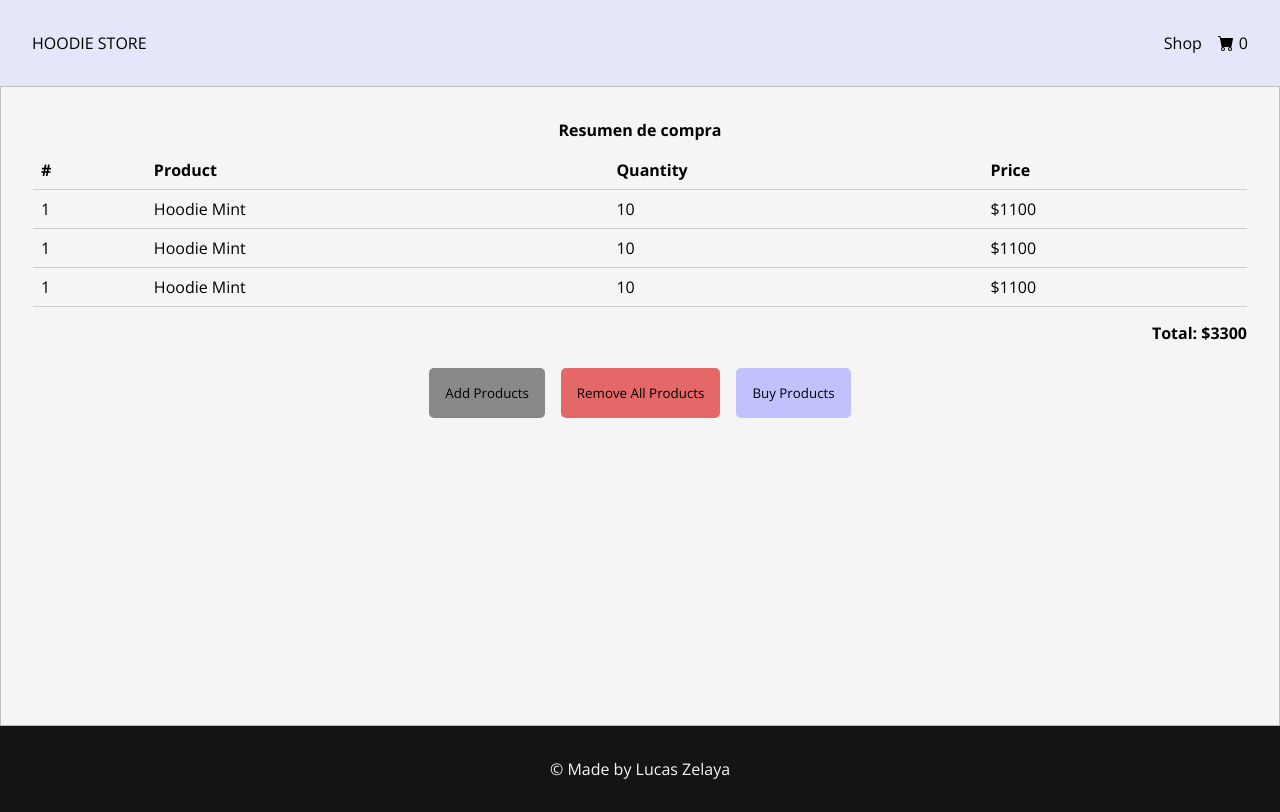
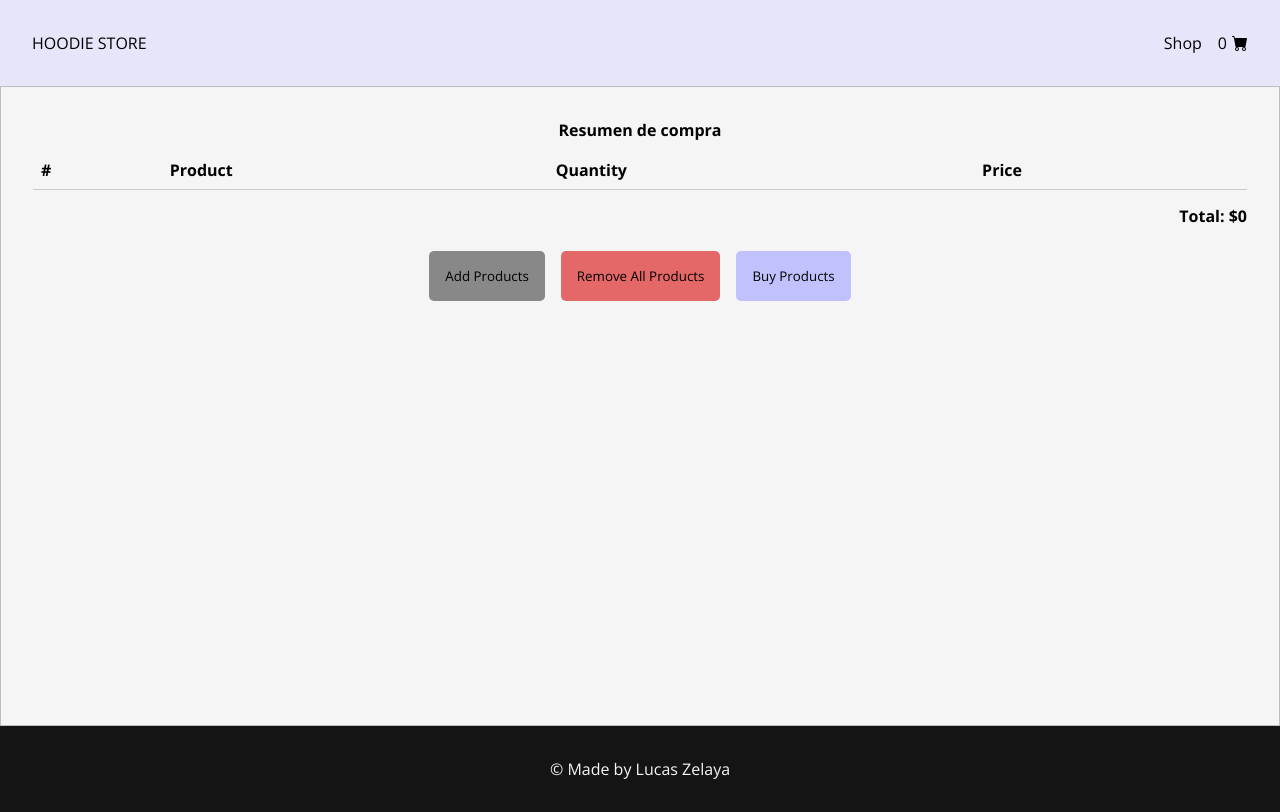
Before and after one commit to lvcas-z/App-HoodieStore, a React (Vite) app: page /cart in a window 1280 px wide. Built offline with nearby package versions, Linux system fonts and the light colour scheme.

Commit message:
se corrigieron los botones de details y se agrego la funcionalidad del carrito

```diff
--- a/src/App.jsx
+++ b/src/App.jsx
@@ -4,25 +4,18 @@ import Footer from './components/Footer/Footer'
 import { BrowserRouter } from 'react-router-dom'
 import AppRouter from './routes/AppRouter'
 import ProductProvider from './components/Context/ProductContext'
+import CartContextProvider from './components/Context/CartContext'
 function App() {
-  const [counter, setCounter] = useState(0)
-  // const maxStock = 15
-  // const handleAdd = ()=>{
-  //   setCounter(counter+1)
-  // }
-  // const handleRemove = ()=>{
-  //   if(counter>0){
-  //     setCounter(counter-1)
-  //   }
-  // }
 
   return (
     <BrowserRouter>
-      <ProductProvider>
-        <Navbar counter={counter}/>
-          <AppRouter/>
-        <Footer/>
-      </ProductProvider>
+      <CartContextProvider>
+          <ProductProvider>
+            <Navbar/>
+              <AppRouter/>
+            <Footer/>
+          </ProductProvider>
+      </CartContextProvider>
     </BrowserRouter>
   )
 }
--- a/src/components/Cart/Cart.jsx
+++ b/src/components/Cart/Cart.jsx
@@ -1,8 +1,16 @@
-import React from 'react'
+import React, { useContext } from 'react'
 import './Cart.css'
 import { useNavigate } from 'react-router-dom'
+import { CartContext } from '../Context/CartContext'
 const Cart = () => {
+    const { cartItems, removeFromCart, getTotalPrice } = useContext(CartContext)
     const navigate = useNavigate()
+
+
+    const handleRemoveFromCart = (productId) => {
+        removeFromCart(productId);
+    };
+
     return (
         <div className='cart'>
             <h3 className='cart-title'>Resumen de compra</h3>
@@ -16,29 +24,26 @@ const Cart = () => {
                     </tr>
                 </thead>
                 <tbody>
-                    <tr>
-                        <td>1</td>
-                        <td>Hoodie Mint</td>
-                        <td>10</td>
-                        <td>$1100</td>
-                    </tr>
-                    <tr>
-                        <td>1</td>
-                        <td>Hoodie Mint</td>
-                        <td>10</td>
-                        <td>$1100</td>
-                    </tr>
-                    <tr>
-                        <td>1</td>
-                        <td>Hoodie Mint</td>
-                        <td>10</td>
-                        <td>$1100</td>
-                    </tr>
+                    {cartItems.map((item, index) => (
+                        <tr key={item.id}>
+                            <td>{index + 1}</td>
+                            <td>{item.name}</td>
+                            <td>
+                                {item.quantity}
+                            </td>
+                            <td>${item.price}</td>
+                            <td>
+                                <button onClick={() => handleRemoveFromCart(item.id)}>
+                                    Remove
+                                </button>
+                            </td>
+                        </tr>
+                    ))}
                 </tbody>
             </table>
-            <p className='cart-total'>Total: $3300 </p>
+            <p className='cart-total'>Total: ${getTotalPrice()} </p>
             <section className='cart-buttons'>
-                <button onClick={()=>navigate("/shop")} className='cart-add-btn'>Add Products</button>
+                <button onClick={() => navigate("/shop")} className='cart-add-btn'>Add Products</button>
                 <button className='cart-rm-btn'>Remove All Products</button>
                 <button className='cart-buy-btn'>Buy Products</button>
             </section>
--- /dev/null
+++ b/src/components/Context/CartContext.jsx
@@ -0,0 +1,70 @@
+import React, { createContext, useState, useEffect } from 'react';
+
+export const CartContext = createContext();
+
+const CartContextProvider = ({ children }) => {
+    const [cartItems, setCartItems] = useState([]);
+
+    const addToCart = (product, quantity) => {
+        const item = {
+            id: product.id,
+            name: product.name,
+            price: product.price,
+            quantity: quantity,
+        };
+
+        setCartItems((prevCartItems) => {
+            const existingItem = prevCartItems.find((item) => item.id === product.id);
+
+            if (existingItem) {
+                return prevCartItems.map((item) =>
+                    item.id === product.id
+                        ? { ...item, quantity: item.quantity + quantity }
+                        : item
+                );
+            } else {
+                return [...prevCartItems, item];
+            }
+        });
+    };
+
+    const removeFromCart = (productId) => {
+        setCartItems((prevCartItems) =>
+            prevCartItems.filter((item) => item.id !== productId)
+        );
+    };
+
+    const getTotalPrice = () => {
+        return cartItems.reduce(
+            (total, item) => total + item.price * item.quantity, 0
+        );
+    };
+
+    // Guardar carrito en el almacenamiento local al actualizar
+    useEffect(() => {
+        localStorage.setItem('cart', JSON.stringify(cartItems));
+    }, [cartItems]);
+
+    // Cargar carrito desde el almacenamiento local al iniciar
+    useEffect(() => {
+        const savedCart = JSON.parse(localStorage.getItem('cart'));
+        if (savedCart) {
+            setCartItems(savedCart);
+        }
+    }, []);
+
+    return (
+        <CartContext.Provider
+            value={{
+                cartItems,
+                addToCart,
+                removeFromCart,
+                getTotalPrice,
+            }}
+        >
+            {children}
+        </CartContext.Provider>
+    );
+};
+
+export default CartContextProvider;
--- a/src/components/Details/Details.css
+++ b/src/components/Details/Details.css
@@ -58,6 +58,9 @@
     border: 0;
     border-radius: 5px;
 }
+.max-products-message {
+    color: red;
+}
 @media (max-width:1024px){
     .details-ctn{
         flex-direction: column;
--- a/src/components/Details/Details.jsx
+++ b/src/components/Details/Details.jsx
@@ -1,75 +1,96 @@
-import React, { useContext, useEffect, useState } from 'react'
-import { useNavigate, useParams } from 'react-router-dom'
-
-import { BsArrowLeft, BsPlusLg, BsFillBagFill } from 'react-icons/bs'
-import { AiOutlineMinus } from 'react-icons/ai'
-import './Details.css'
-import { ProductContext } from '../Context/ProductContext'
+import React, { useContext, useEffect, useState } from 'react';
+import { useNavigate, useParams } from 'react-router-dom';
+import { BsArrowLeft, BsPlusLg, BsFillBagFill } from 'react-icons/bs';
+import { AiOutlineMinus } from 'react-icons/ai';
+import './Details.css';
+import { ProductContext } from '../Context/ProductContext';
+import { CartContext } from '../Context/CartContext'; // Importa el CartContext
 
 const Details = () => {
-    const { id } = useParams()
-    const { products } = useContext(ProductContext)
-    const [product, setProduct] = useState([])
-    const [count, setCount] = useState(0)
+    const { id } = useParams();
+    const { products } = useContext(ProductContext);
+    const { addToCart } = useContext(CartContext); // Obtiene la función addToCart desde el contexto
+    const [product, setProduct] = useState([]);
+    const [count, setCount] = useState(0);
+    const [message, setMessage] = useState(null);
+    const navigate = useNavigate();
 
-    const navigate = useNavigate()
     const getProductById = async (id) => {
-        const productById = products?.find(product => product.id === id)
+        const productById = products?.find((product) => product.id === id);
         if (productById) {
-            return productById
+            return productById;
         } else {
-            throw new Error(`The product with id : ${id} not exists `)
+            throw new Error(`The product with id: ${id} does not exist`);
         }
-    }
+    };
 
     const getProduct = async (id) => {
         try {
-            const data = await getProductById(id)
-            setProduct(data)
+            const data = await getProductById(id);
+            setProduct(data);
         } catch (error) {
-            throw error
+            throw error;
         }
-    }
+    };
 
-    const handleIncrementQuantity = qty => count >= qty ? console.log("No se pueden agregar mas productos") : setCount(count + 1)
-    const handleDecrementQuantity = () => count <= 0 ? console.log("Disabled") : setCount(count - 1);
+    const handleIncrementQuantity = () => {
+        if (count >= 15) {
+            setMessage('You reached the maximum number of products');
+        } else {
+            setCount(count + 1);
+        }
+    };
+
+    const handleDecrementQuantity = () => {
+        if (count > 0) {
+            setCount(count - 1);
+            if (count === 15) {
+                setMessage(null);
+            }
+        }
+    };
+
+    const handleAddToCart = () => {
+        addToCart(product, count)
+        setCount(0)
+    };
 
     useEffect(() => {
-        getProduct(id)
-    }, [])
+        getProduct(id);
+    }, [id]);
 
     return (
-        <section className='details-ctn'>
-            <section className='detail-img-ctn'>
-                <img className='detail-img' src={product.img} alt={product.name} />
+        <section className="details-ctn">
+            <section className="detail-img-ctn">
+                <img className="detail-img" src={product.img} alt={product.name} />
             </section>
-            <section className='details-info-ctn'>
-                <button onClick={() => navigate(-1)} className='detail-back-btn'><BsArrowLeft /></button>
-                <section className='detail-info-header'>
-                    <h3 className='detail-title'>{product.name}</h3>
+            <section className="details-info-ctn">
+                <button onClick={() => navigate(-1)} className="detail-back-btn">
+                    <BsArrowLeft />
+                </button>
+                <section className="detail-info-header">
+                    <h3 className="detail-title">{product.name}</h3>
+                    <p className="detail-price">${product.price}</p>
                 </section>
-                <section className='detail-info-category'>
-                    <h4 className='detail-category'>{product.category}</h4>
-                    <p className='detail-price'>${product.price}</p>
-                </section>
-                <section className='detail-info-buttons'>
-                    <button onClick={() => handleIncrementQuantity(product.quantity)}
-                        className={`detail-info-btn ${count >= product.quantity ? 'disabled' : ''}`}
-                    >
+                <p className="detail-category">{product.category}</p>
+                <p className="detail-description">{product.description}</p>
+                <section className="detail-quantity-ctn">
+                    <button onClick={handleDecrementQuantity}>
+                        <AiOutlineMinus />
+                    </button>
+                    <p className="detail-quantity">{count}</p>
+                    <button onClick={handleIncrementQuantity}>
                         <BsPlusLg />
                     </button>
-                    <button
-                        onClick={handleDecrementQuantity}
-                        className={`detail-info-btn ${count <= 0 ? 'disabled' : ''}`}
-                    >
-                        <AiOutlineMinus />
-                    </button>
-                    <p>Count: {count}</p>
                 </section>
-                <button className='detail-buy-btn'><BsFillBagFill />Buy</button>
+                {message && <p className="detail-message">{message}</p>}
+                <button onClick={handleAddToCart} className="detail-add-btn">
+                    <BsFillBagFill />
+                    Add to Cart
+                </button>
             </section>
         </section>
-    )
-}
+    );
+};
 
-export default Details
+export default Details;
--- a/src/components/Navbar/Navbar.jsx
+++ b/src/components/Navbar/Navbar.jsx
@@ -1,14 +1,17 @@
-import React from 'react'
+import React, { useContext } from 'react'
 import './Navbar.css'
 import { Link } from 'react-router-dom'
 import {BsFillCartFill} from 'react-icons/bs'
-const Navbar = ({counter}) => {
+import { CartContext } from '../Context/CartContext'
+const Navbar = () => {
+    const{cartItems} = useContext(CartContext)
+
     return (
     <nav>
         <Link to='/'><span>HOODIE STORE</span></Link>
         <ul className='nav-links'>
             <Link to='/shop'><li>Shop</li></Link>
-            <Link to='/cart'><li className='cart-link'><BsFillCartFill/> {counter}</li></Link>
+            <Link to='/cart'><li className='cart-link'>{cartItems.length}<BsFillCartFill/></li></Link>
         </ul>
     </nav>
     )
```
Also changed, not shown: src/components/Card/Card.jsx (+10 -2 lines), src/helpers/getProductById.js (added).
